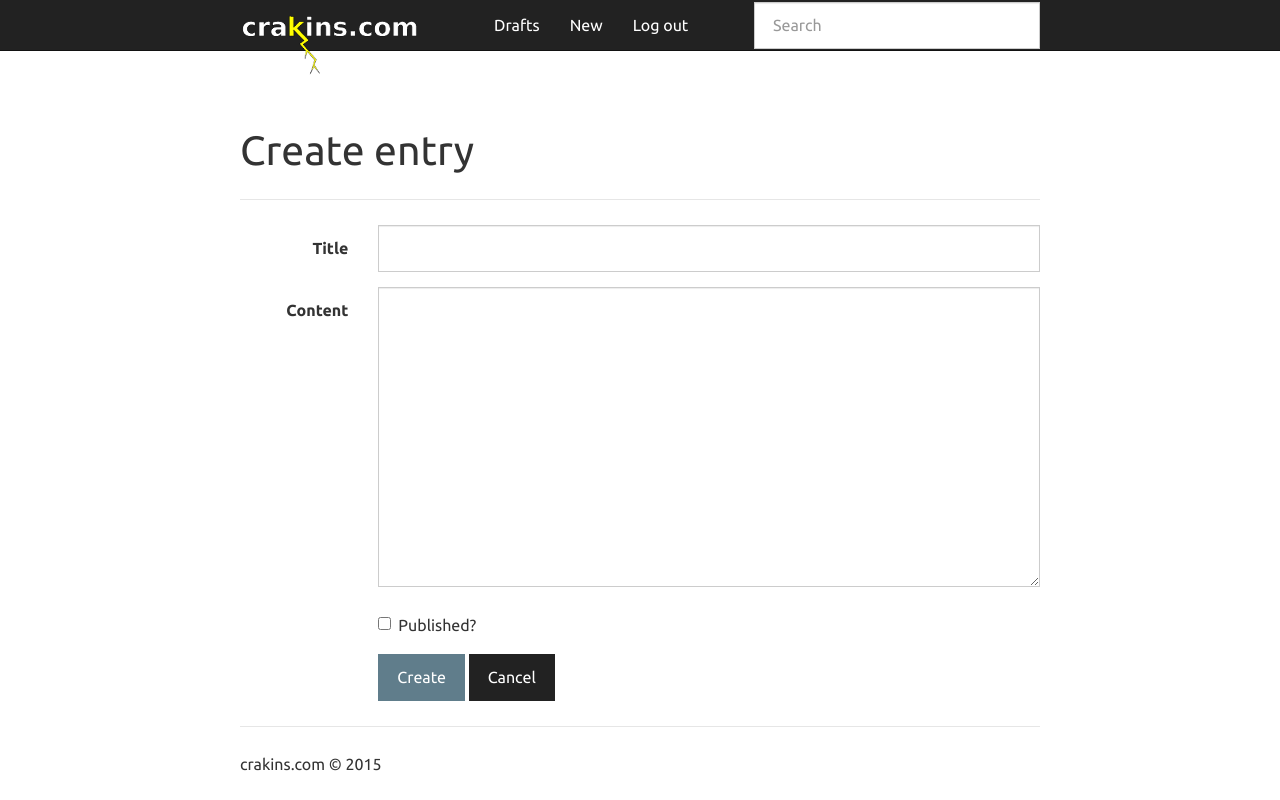
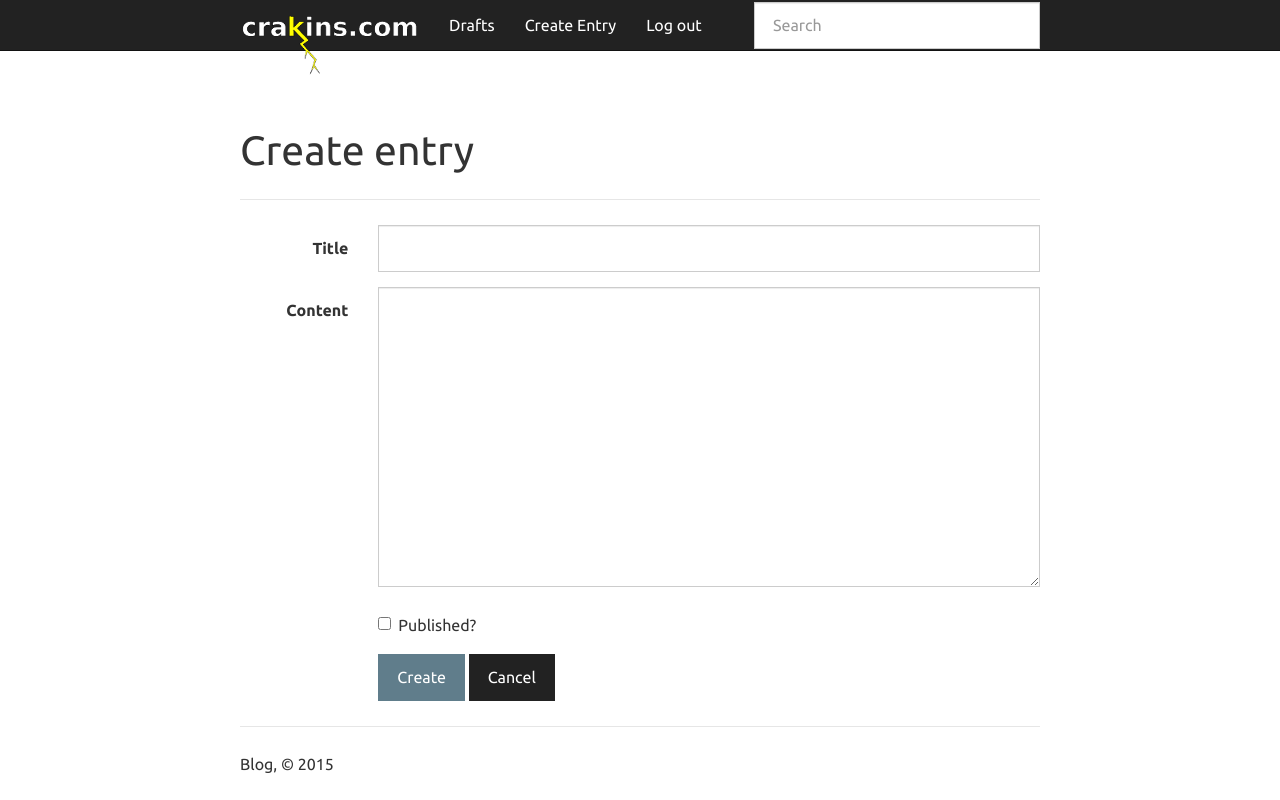
Before and after one commit to crakins/mdblog, a Flask app: page /create/ in a window 1280 px wide. Run offline with Flask 2, Linux system fonts and the light colour scheme; the visitor is signed in with stand-in values (Sample User, id 1); some libraries are stand-ins or nearby versions.

```diff
--- a/app/templates/base.html
+++ b/app/templates/base.html
@@ -24,13 +24,13 @@
             <span class="icon-bar"></span>
             <span class="icon-bar"></span>
           </button>
-          <a class="navbar-brand" href="{{ url_for('index') }}"><img src="../static/images/crakins_white_yellow_small.png"</a>
+          <a class="navbar-brand" href="{{ url_for('index') }}"><img src="../static/images/crakins_white_yellow_small.png" /></a>
         </div>
         <div class="navbar-collapse collapse">
           <ul class="nav navbar-nav">
             {% if session.logged_in %}
               <li><a href="{{ url_for('drafts') }}">Drafts</a></li>
-              <li><a href="{{ url_for('create') }}">New</a></li>
+              <li><a href="{{ url_for('create') }}">Create Entry</a></li>
               <li><a href="{{ url_for('logout') }}">Log out</a></li>
             {% endif %}
             {% block extra_header %}{% endblock %}
@@ -64,7 +64,7 @@
 
       <footer>
         <hr />
-        <p>crakins.com &copy; 2015</p>
+        <p>Blog, &copy; 2015</p>
       </footer>
     </div>
   </body>
--- a/app/templates/index.html
+++ b/app/templates/index.html
@@ -1,4 +1,6 @@
 {% extends "base.html" %}
+
+{% block title %}Blog entries{% endblock %}
 
 {% block content_title %}{% if search %}Search "{{ search }}"{% else %}Blog entries{% endif %}{% endblock %}
 
```
Also changed, not shown: app/blog.db, 2 other files.
